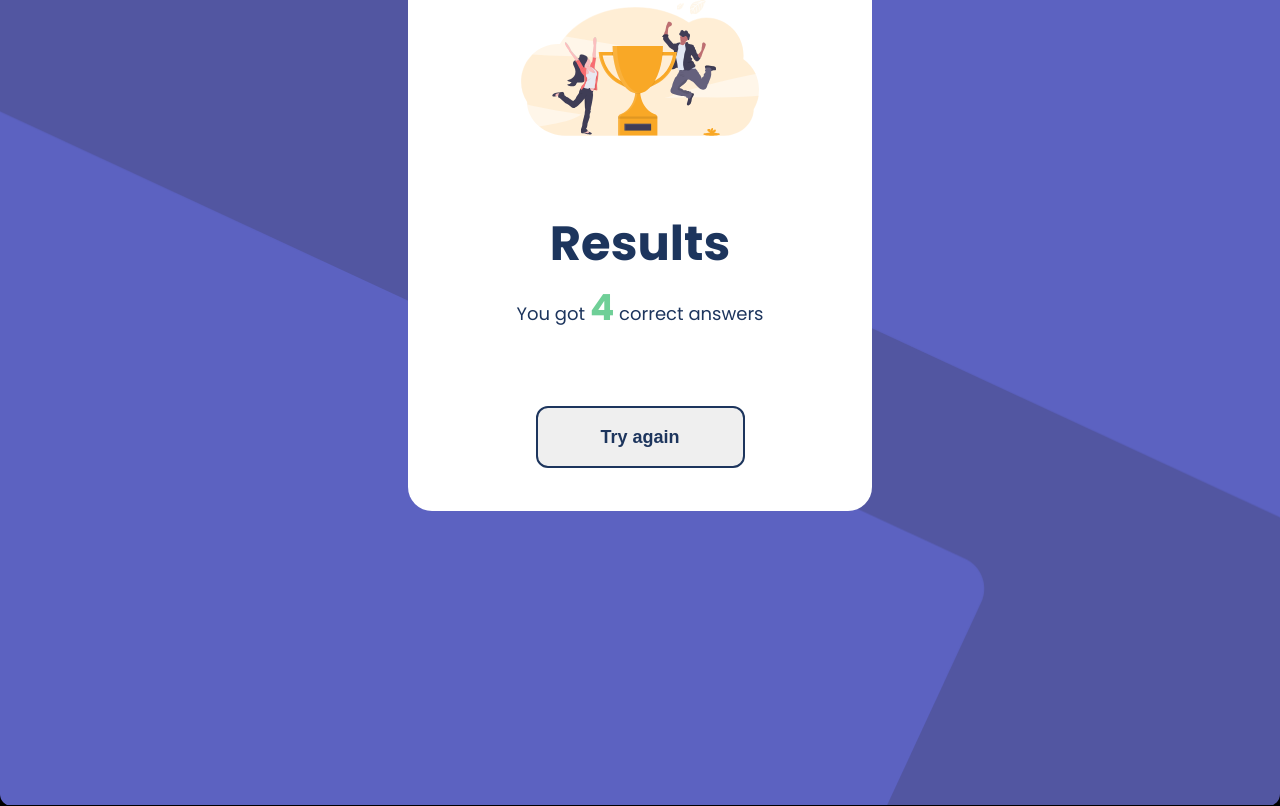
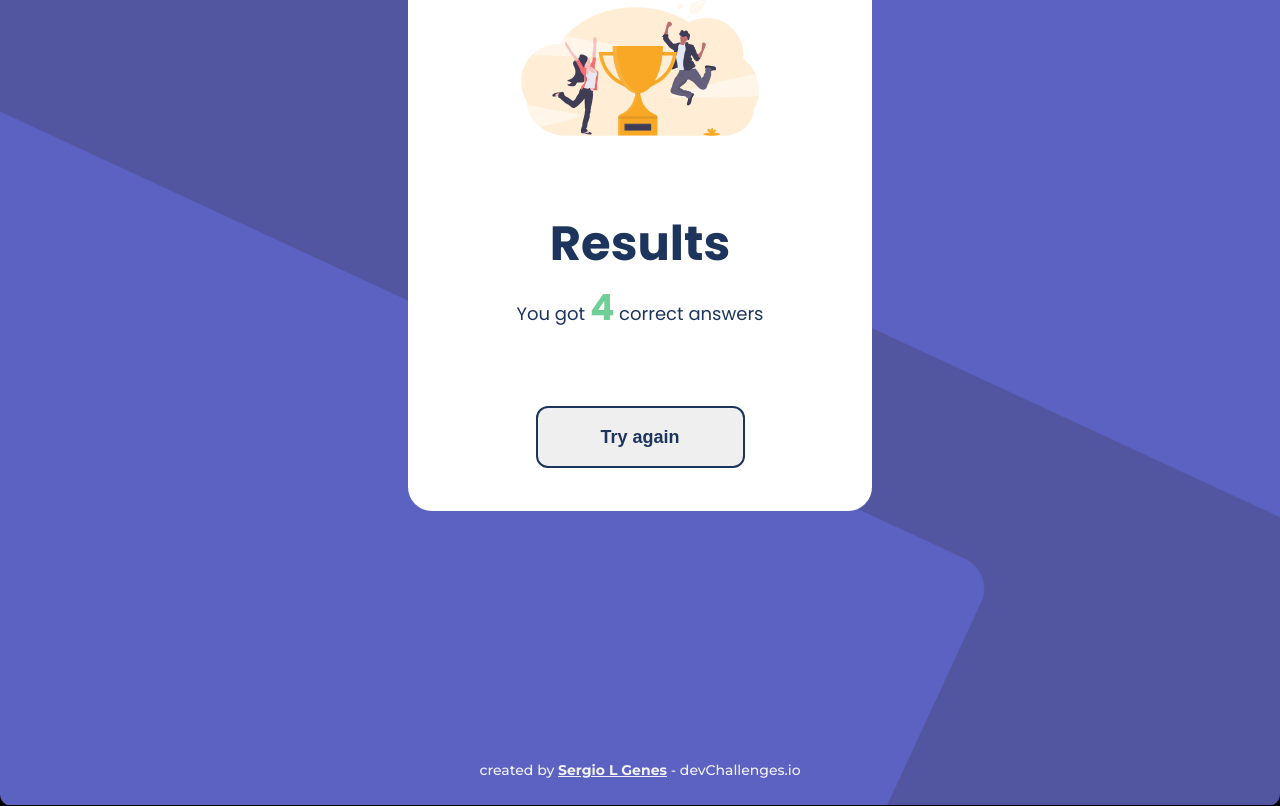
Before and after one commit to sergiogenes/devChallenges-country-quiz, a React (Vite) app: page / in a window 1280 px wide. Shown: the part 284-1090 px from the top of the page. Built offline with nearby package versions, Linux system fonts and the light colour scheme; no server answers.

Commit message:
Se agregó footer component

```diff
--- a/src/App.tsx
+++ b/src/App.tsx
@@ -3,6 +3,7 @@ import './App.css'
 import { CardQuiz } from './componentes/CardQuiz'
 import { FlagQuestion } from './componentes/FlagQuestion'
 import { ResultCard } from './componentes/ResultCard'
+import { Footer } from './componentes/Footer'
 
 interface Country {
   id: String
@@ -47,6 +48,7 @@ function App(): JSX.Element {
   return (
     <div className='app-container'>
       <ResultCard />
+      <Footer />
     </div>
   )
 }
--- /dev/null
+++ b/src/componentes/Footer/index.css
@@ -0,0 +1,18 @@
+footer {
+  display: flex;
+  justify-content: center;
+}
+
+footer p {
+  color: #f2f2f2;
+  text-align: center;
+  font-family: Montserrat;
+  font-size: 14px;
+  font-style: normal;
+  font-weight: 500;
+  line-height: normal;
+}
+footer p strong {
+  font-weight: 700;
+  text-decoration-line: underline;
+}
--- /dev/null
+++ b/src/componentes/Footer/index.tsx
@@ -0,0 +1,11 @@
+import './index.css'
+
+export const Footer = () => {
+  return (
+    <footer>
+      <p>
+        created by <strong>Sergio L Genes</strong> - devChallenges.io
+      </p>
+    </footer>
+  )
+}
```
